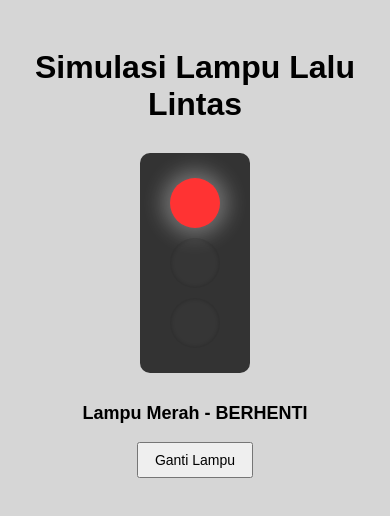
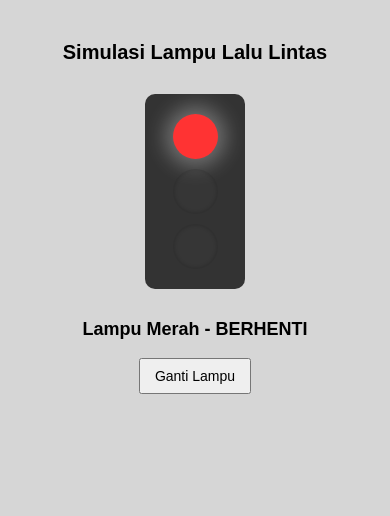
Before and after one commit to NilwanArzogi/none, a plain HTML site: page index.html in a window 390 px wide. Drawn offline with Linux system fonts and the light colour scheme.

Commit message:
index.html

```diff
--- a/index.html
+++ b/index.html
@@ -59,27 +59,31 @@ button {
 
 @media (max-width: 600px) {
   body {
-  padding: 20px;
+    padding: 20px 10px;
+  }
+
+  h1 {
+    font-size: 20px;
   }
 
   .traffic-light {
     width: 80px;
-  padding: 15px;
+    padding: 10px;
   }
 
   .light {
-  width: 50px;
-  height: 50px;
+    width: 45px;
+    height: 45px;
     margin: 10px auto;
   }
 
   button {
-  padding: 8px 16px;
     font-size: 14px;
+    padding: 8px 14px;
   }
 
   #status-text {
-  font-size: 16px;
+    font-size: 14px;
   }
 }
 
```
Lines whose indentation alone changed are shown as unchanged.
